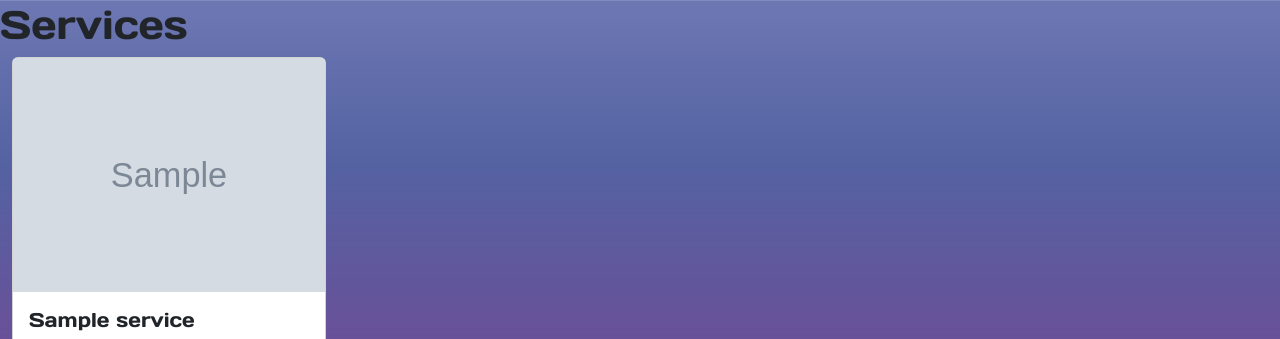
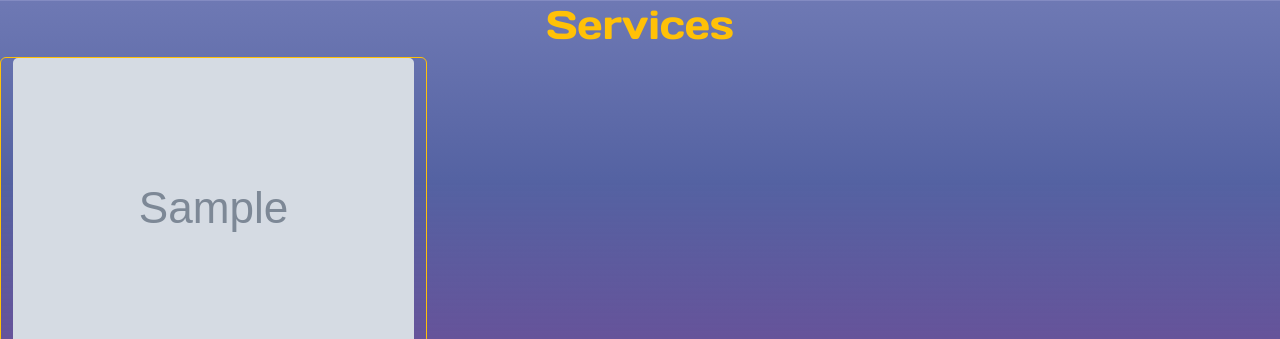
Before and after one commit to akramsl/garageParrot, a Symfony app: template templates/services/index.html.twig in a window 1280 px wide; the page is wider, and only the part inside the window is pictured. Shown: the part 145-484 px from the top of that part. Run offline with Twig, Linux system fonts and the light colour scheme; the template is opened without the code that fills it: most values are stand-ins (such as "Sample title", 1, 10 or a date in 2020); grey boxes marked "Sample" are stand-in pictures; some libraries are stand-ins or nearby versions.

Commit message:
page de service modifier

```diff
--- a/templates/services/index.html.twig
+++ b/templates/services/index.html.twig
@@ -3,17 +3,20 @@
 {% block title %}Hello ServicesController!{% endblock %}
 
 {% block body %}
-    <h1>Services</h1>
+    <h1 class="text-center text-warning">Services</h1>
 
     <div class="card-deck container-fluid">
-        {% for service in services %}
-            <div class="card col-6 col-md-3">
-                <img src="{{ asset('Pictures/upload/service/') ~ service.picture }}" class="card-img-top" alt="{{ service.title }}">
-                <div class="card-body">
-                    <h5 class="card-title">{{ service.title }}</h5>
-                    <p class="card-text">{{ service.content|raw }}</p>
+        <div class="row">
+
+            {% for service in services %}
+                <div class="card col-12 col-md-4 bg-transparent text-light text-center border-warning">
+                    <img src="{{ asset('Pictures/upload/service/') ~ service.picture }}" class="card-img-top" alt="{{ service.title }}">
+                    <div class="card-body">
+                        <h5 class="card-title text-uppercase text-warning">{{ service.title }}</h5>
+                        <p class="card-text ">{{ service.content|raw }}</p>
+                    </div>
                 </div>
-            </div>
-        {% endfor %}
+            {% endfor %}
+        </div>
     </div>
 {% endblock %}
```
Also changed, not shown: public/Pictures/upload/service/33898(1).jpg (added), public/Pictures/upload/service/changement_pneu.jpg (deleted), public/Pictures/upload/service/composition-differents-accessoires-voiture(1).jpg (added), public/Pictures/upload/service/femme-elegante-elegante-dans-salon-automobile(1).jpg (added), public/Pictures/upload/service/mains-mecanicien-femme-utilisant-ordinateur-portable(1).jpg (added), public/Pictures/upload/service/mecanicien-automobile-changeant-roues-voiture(1).jpg (added), public/Pictures/upload/service/pistolet-peinture-dans-mains-homme-pour-peindre-voiture(1).jpg (added).
